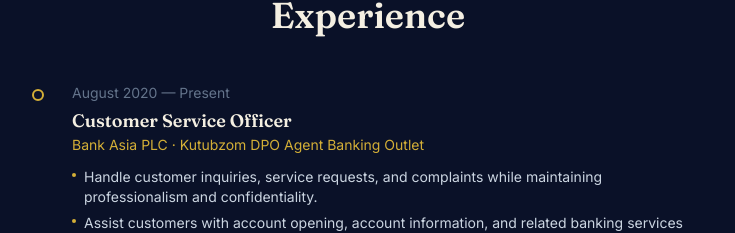
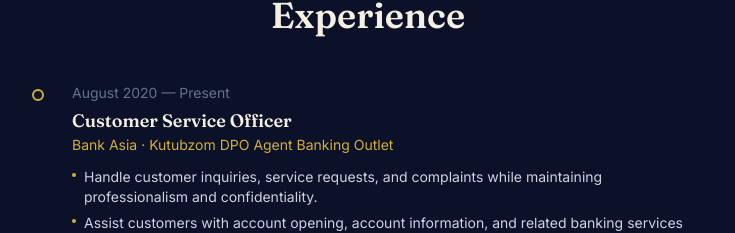
Before and after one commit to shadid-coder/alvee-portfolio, a Next.js app: page / in a window 1280 px wide. Shown: the part 1835-2068 px from the top of the page, without its empty margins (272-1007 px from the left). Built offline with nearby package versions, Linux system fonts and the light colour scheme.

Commit message:
Update workplace name to Bank Asia-Kutubzom DPO Agent Banking Outlet

```diff
--- a/data/portfolio.ts
+++ b/data/portfolio.ts
@@ -145,7 +145,7 @@
   {
     id: "bank-asia",
     role: "Customer Service Officer",
-    company: "Bank Asia PLC",
+    company: "Bank Asia",
     location: "Kutubzom DPO Agent Banking Outlet",
     startDate: "August 2020",
     endDate: "Present",
```
